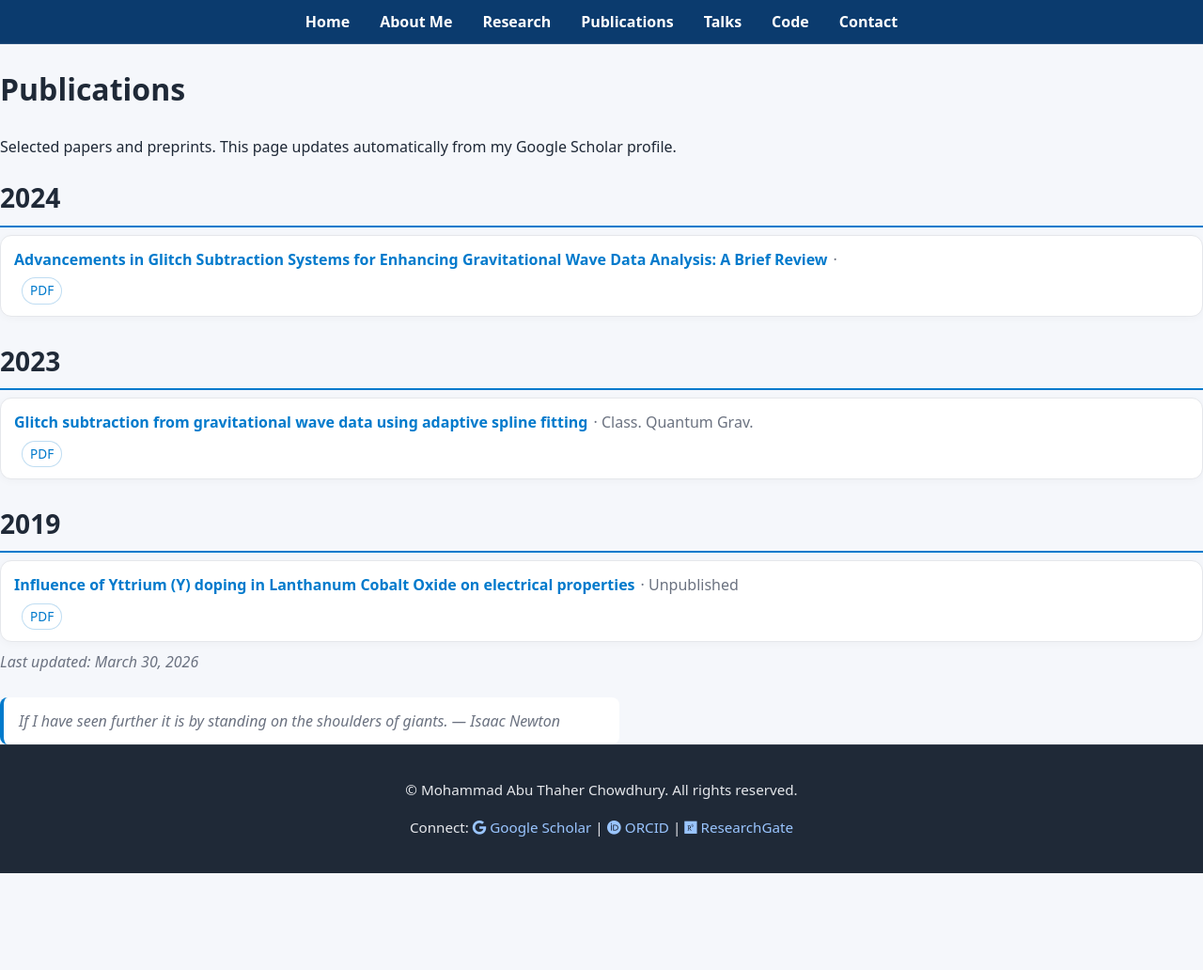
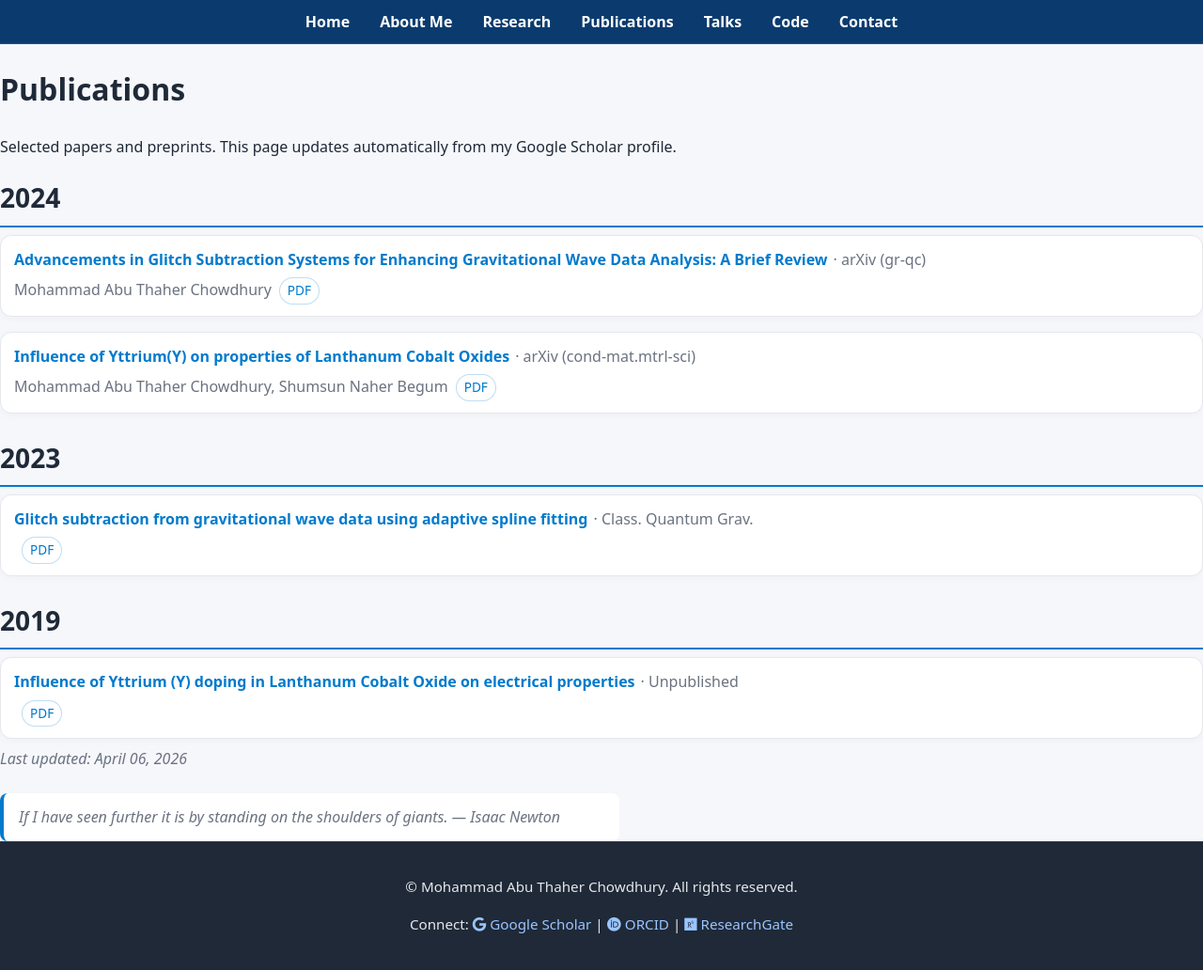
Before and after one commit to matc-thaher/website, a Jekyll site: the page built from publications.md, in a window 1280 px wide and 1032 px high. Shown: the whole window at 94% size. Built offline with Jekyll 4.4.1, drawn with Linux system fonts in a browser that asks for light colours.

Commit message:
chore: merged publications (Scholar + arXiv + ORCID + Crossref)

```diff
--- a/_data/scholar.json
+++ b/_data/scholar.json
@@ -1,16 +1,30 @@
 {
-  "updated": "2026-03-30T06:12:14.152967Z",
+  "updated": "2026-04-06T06:12:03.664918Z",
   "publications": [
     {
+      "title": "Influence of Yttrium(Y) on properties of Lanthanum Cobalt Oxides",
+      "authors": "Mohammad Abu Thaher Chowdhury, Shumsun Naher Begum",
+      "year": 2024,
+      "venue": "arXiv (cond-mat.mtrl-sci)",
+      "url": "https://arxiv.org/abs/2408.15798v1",
+      "pdf_url": "https://arxiv.org/pdf/2408.15798v1",
+      "doi": "",
+      "citations": 0,
+      "source": [
+        "arxiv"
+      ]
+    },
+    {
       "title": "Advancements in Glitch Subtraction Systems for Enhancing Gravitational Wave Data Analysis: A Brief Review",
-      "authors": "",
+      "authors": "Mohammad Abu Thaher Chowdhury",
       "year": 2024,
-      "venue": "",
-      "url": "https://arxiv.org/abs/2406.01318",
-      "pdf_url": "",
+      "venue": "arXiv (gr-qc)",
+      "url": "https://arxiv.org/abs/2406.01318v1",
+      "pdf_url": "https://arxiv.org/pdf/2406.01318v1",
       "doi": "10.48550/ARXIV.2406.01318",
       "citations": 0,
       "source": [
+        "arxiv",
         "orcid"
       ]
     },
```
